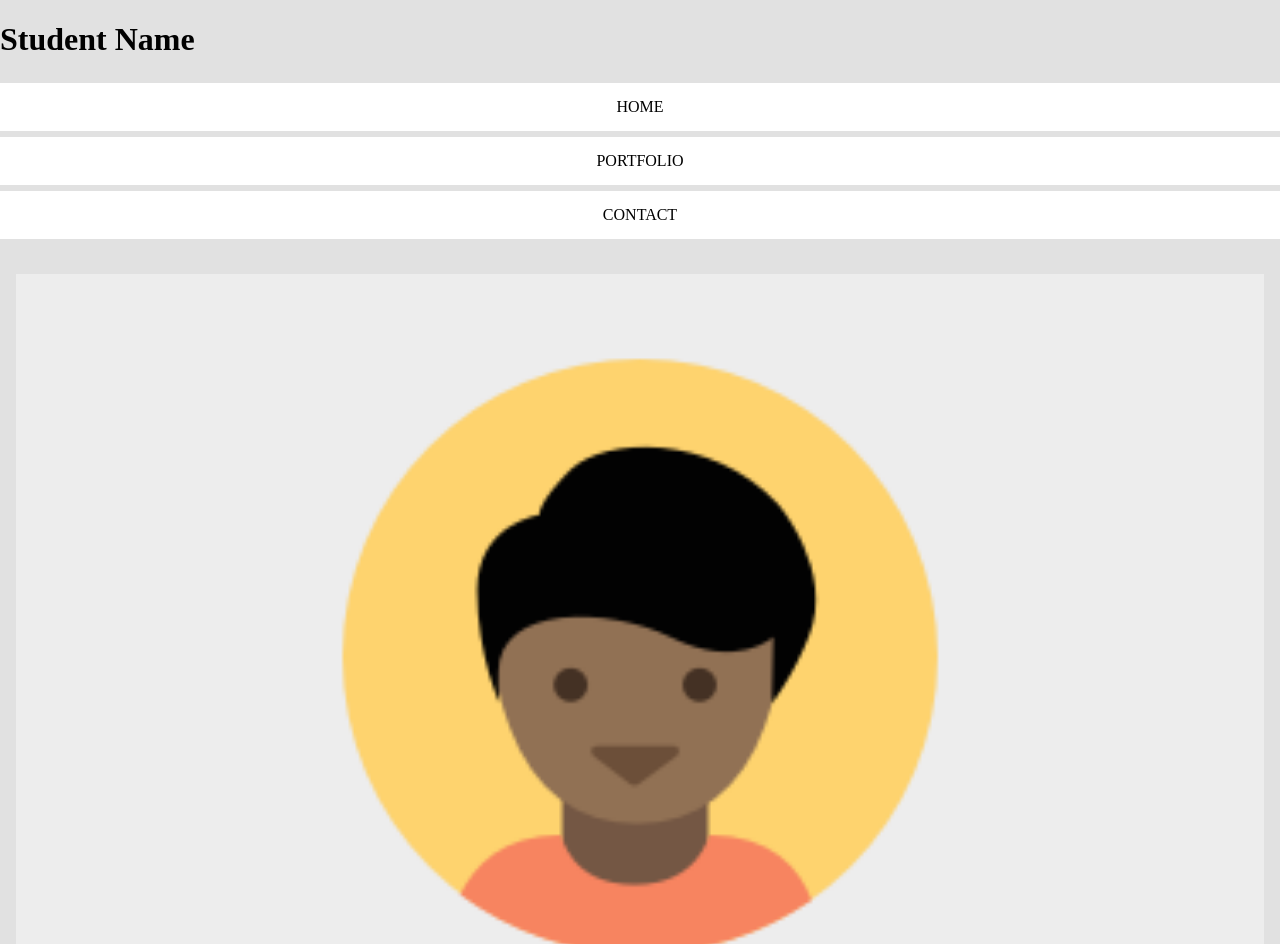
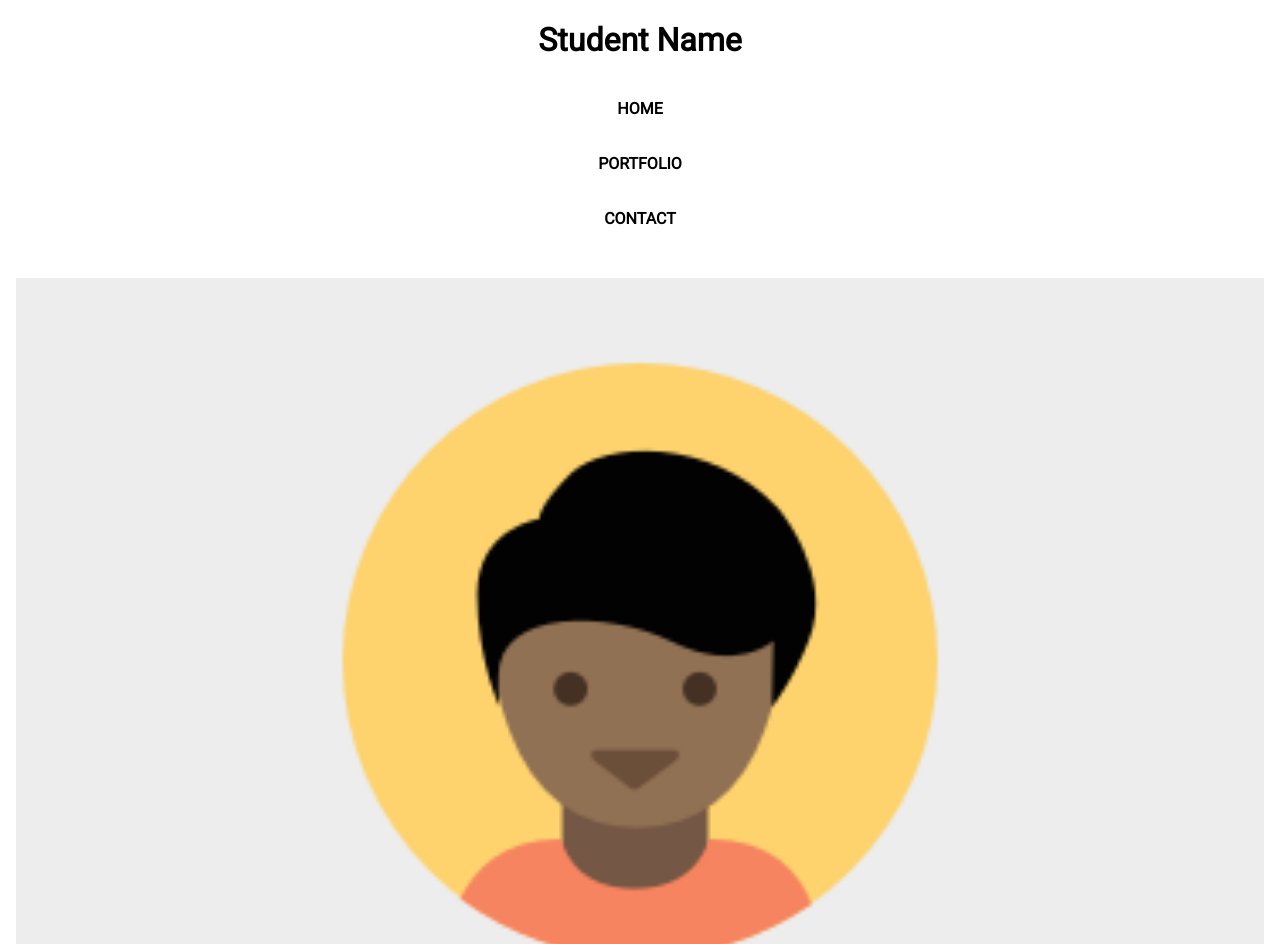
Before and after one commit to Josh-D18/Mobile_First, a plain HTML site: page index.html in a window 1280 px wide. Shown: the top 944 px of the page. Drawn offline with Linux system fonts and the light colour scheme.

Commit message:
made style changes

```diff
--- a/index.css
+++ b/index.css
@@ -1,9 +1,24 @@
-body {
-  background-color: #e1e1e1;
+html {
+  width: 100vw;
+  height: 100vh;
   padding: 0;
   margin: 0;
+  box-sizing: border-box;
+}
+body {
+  padding: 0;
+  margin: 0;
+  min-height: 100%;
+  font-family: "Roboto", sans-serif;
 }
 
+h1 {
+  text-align: center;
+  font-size: 2rem;
+  font-weight: bold;
+}
+
+/* Nav Styles */
 .img {
   width: 100%;
 }
@@ -19,12 +34,12 @@ body {
 
 .nav__item {
   margin: 3px;
-  width: 100%;
-  background-color: #ffffff;
   padding: 15px;
   text-align: center;
+  font-weight: bold;
 }
 
+/* Hero Styles */
 .hero {
   display: flex;
   flex-direction: column-reverse;
@@ -33,3 +48,8 @@ body {
 .hero > div {
   padding: 1rem;
 }
+
+.hero > p {
+  padding: 1rem;
+  text-align: center;
+}
--- a/index.html
+++ b/index.html
@@ -5,6 +5,12 @@
     <meta http-equiv="X-UA-Compatible" content="IE=edge" />
     <meta name="viewport" content="width=device-width, initial-scale=1.0" />
     <link rel="stylesheet" href="index.css" />
+    <link rel="preconnect" href="https://fonts.googleapis.com" />
+    <link rel="preconnect" href="https://fonts.gstatic.com" crossorigin />
+    <link
+      href="https://fonts.googleapis.com/css2?family=Roboto&display=swap"
+      rel="stylesheet"
+    />
     <title>Mobile First</title>
   </head>
   <body>
```
